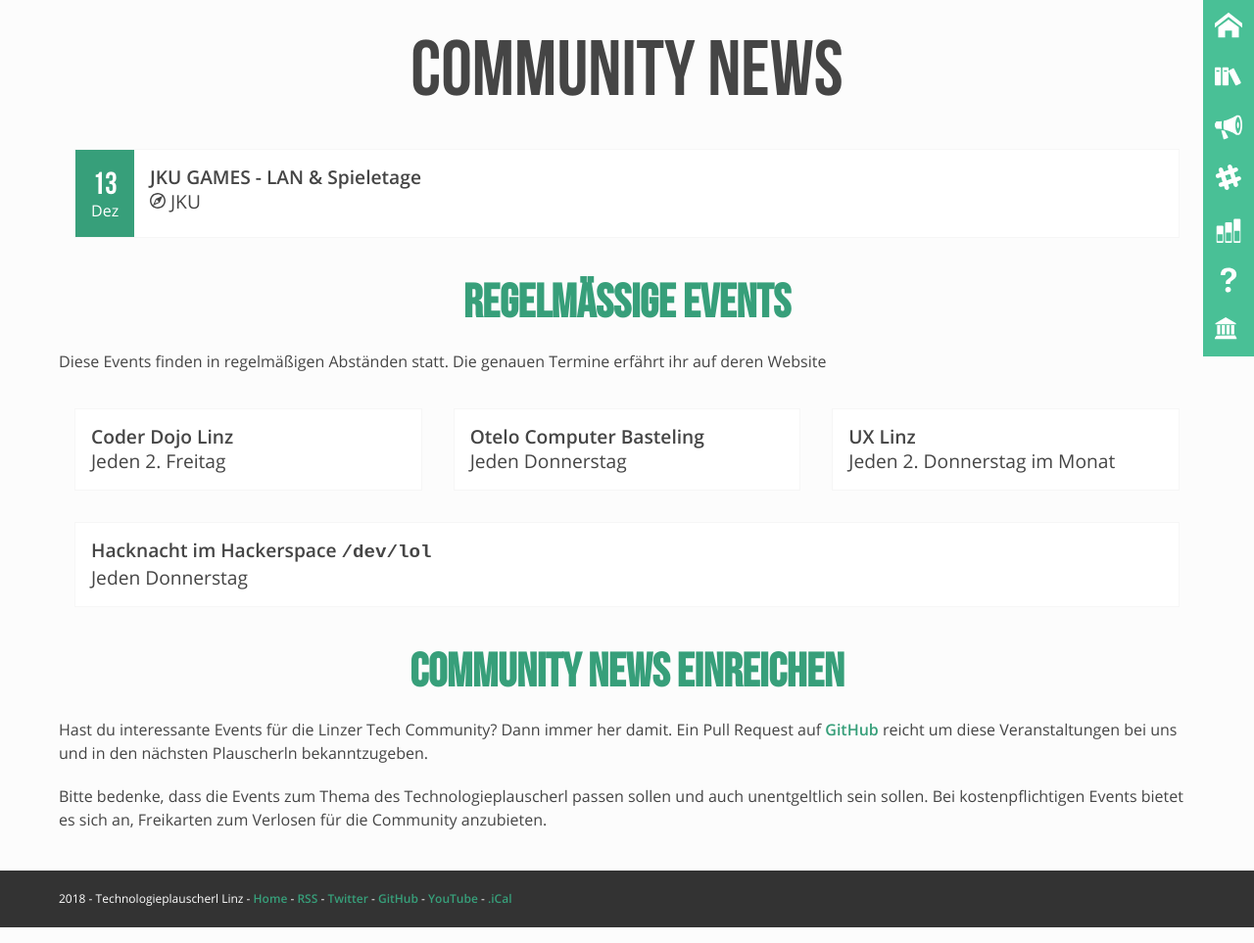
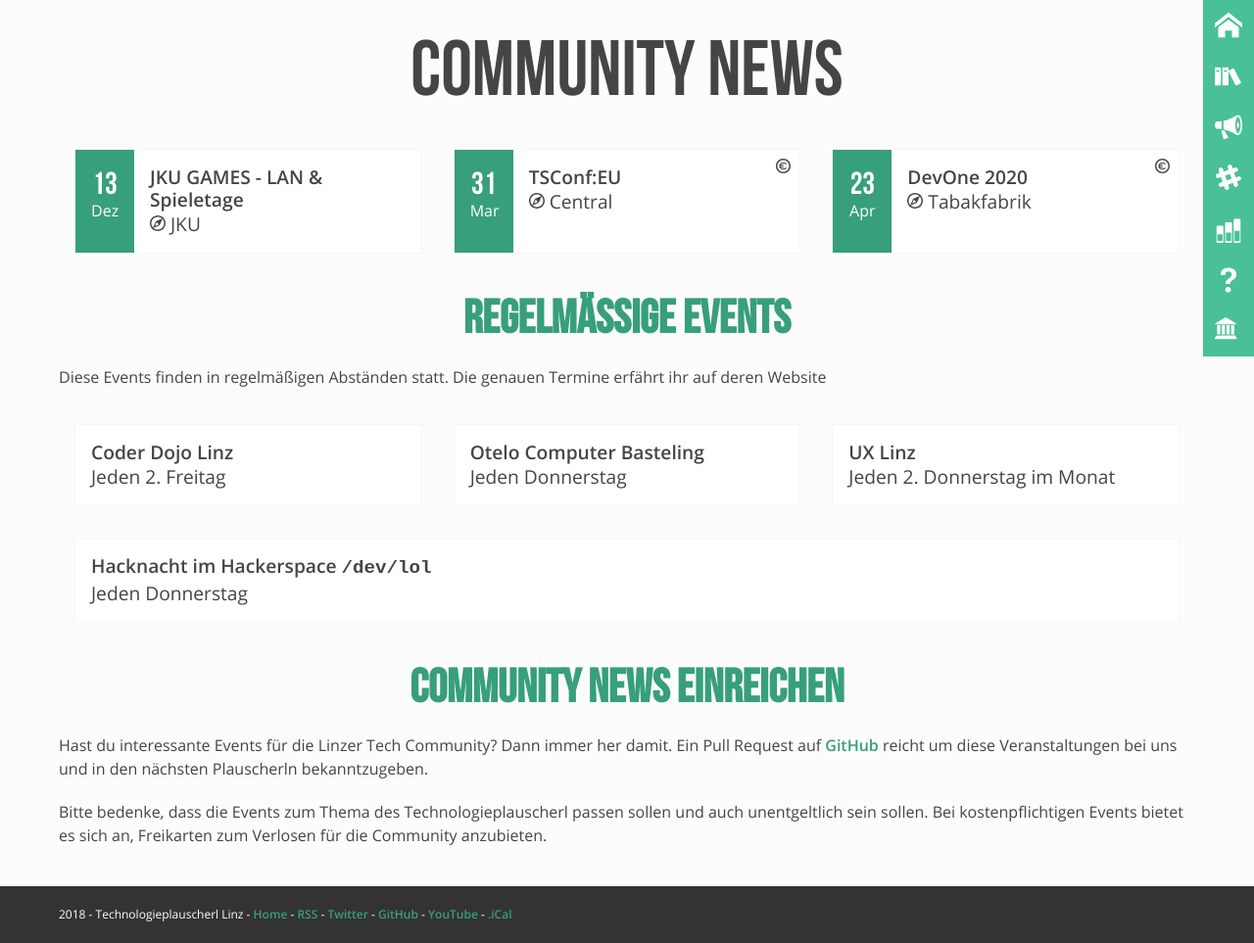
Before and after one commit to mericanAncer127/plauscherl, a Jekyll site: the page built from pages/community-news.html, in a window 1280 px wide. Shown: the whole page at 98% size. Built offline with Jekyll 4.4.1, drawn with Linux system fonts in a browser that asks for light colours.

Commit message:
Update community.yml

```diff
--- a/_data/community.yml
+++ b/_data/community.yml
@@ -37,7 +37,7 @@
     -
       name: "TSConf:EU"
       location: "Central"
-      date: 2019-03-31
+      date: 2020-03-31
       link: https://tsconf.eu
       cost: EUR
 -
@@ -55,7 +55,7 @@
     -
       name: "DevOne 2020"
       location: "Tabakfabrik"
-      date: 2019-04-23
+      date: 2020-04-23
       link: http://devone.at
       cost: EUR
 -
```
